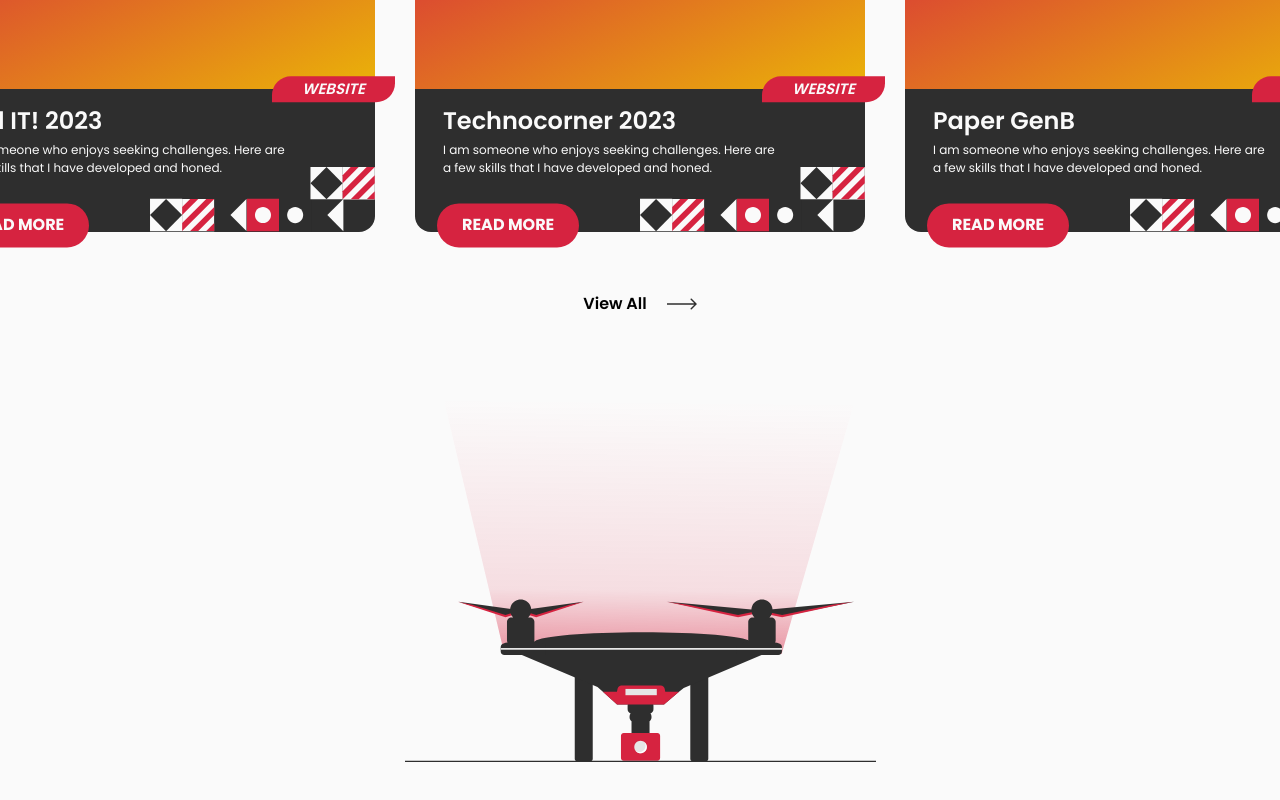
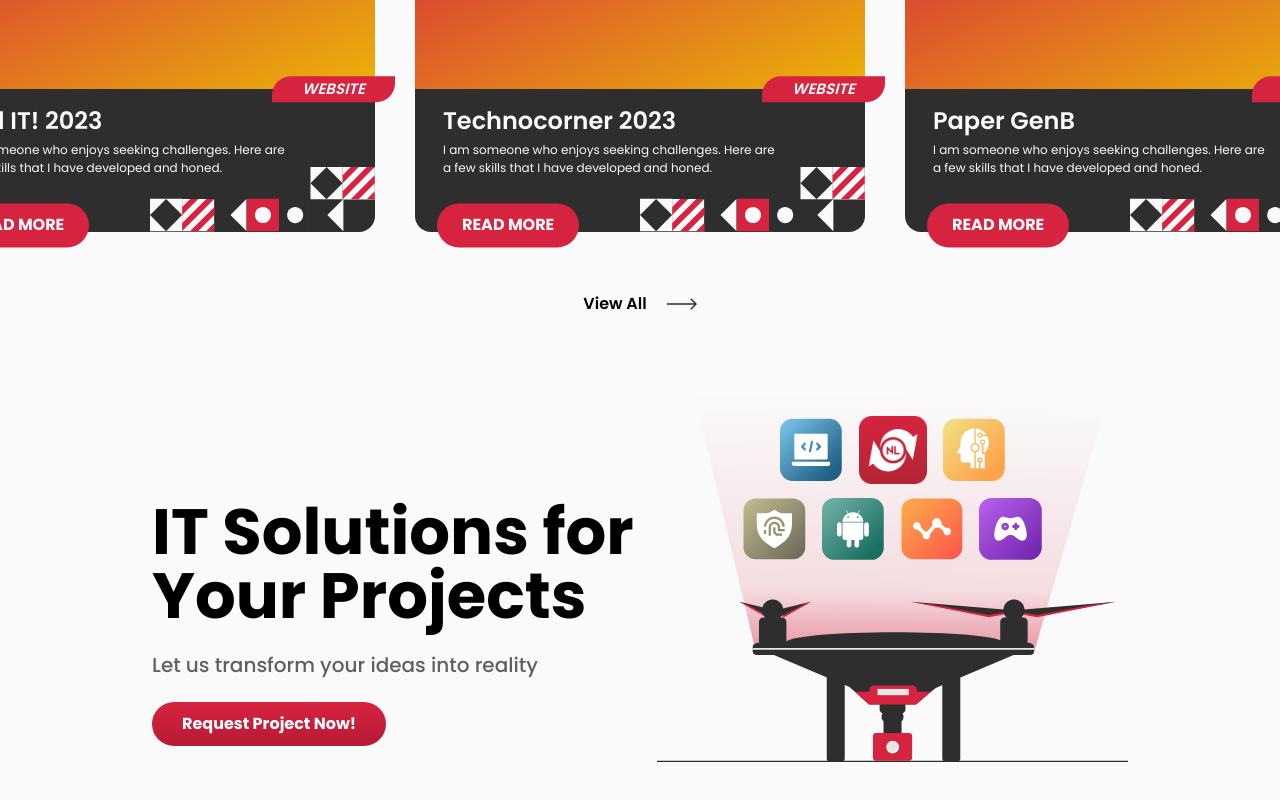
Before and after one commit to Night-Login/night-login-website-2024, a Next.js app: page / in a window 1280 px wide. Shown: the part 1996-2796 px from the top of the page. Built offline with nearby package versions, Linux system fonts and the light colour scheme.

Commit message:
feat: done Solutions section

```diff
--- a/src/components/Landing/Solutions.tsx
+++ b/src/components/Landing/Solutions.tsx
@@ -1,17 +1,31 @@
 import Image from "next/image";
-import Drone from "@/../../public/assets/images/Drone.svg";
+import NL from "@/../../public/assets/images/LogoRed.png";
+import NADC from "@/../../public/assets/images/NADC.svg";
+import NCSC from "@/../../public/assets/images/NCSC.svg";
+import NDSC from "@/../../public/assets/images/NDSC.svg";
+import NGDC from "@/../../public/assets/images/NGDC.svg";
+import NHCI from "@/../../public/assets/images/NHCI.svg";
+import NWDC from "@/../../public/assets/images/NWDC.svg";
+import Button from "../Button";
 
 export default function Solutions() {
   return (
-    <main className="min-h-screen flex justify-center">
-      {/* Drone SVG */}
-      <div>
+    <main className="flex justify-center items-start pb-20">
+      <section className="flex h-fit items-end flex-col-reverse lg:flex-row">
+      <div className="flex flex-col gap-[22px] items-center lg:items-start pb-4">
+        <h1 className="font-bold text-[45px] md:text-[64px] max-w-[505px] leading-[100%] text-center lg:text-left">IT Solutions for Your Projects</h1>
+        <p className="font-medium text-[#606060] text-[16px] lg:text-[20px]">Let us transform your ideas into reality</p>
+        <Button title="Request Project Now!" color="red" />
+      </div>
+      <div className="relative flex justify-center">
+        {/* Drone SVG */}
         <svg
           width="471"
           height="386"
           viewBox="0 0 471 386"
           fill="none"
           xmlns="http://www.w3.org/2000/svg"
+          className="max-w-full"
         >
           <path
             d="M33 0L99.4217 278H376.595L457 0H33Z"
@@ -137,7 +151,22 @@ export default function Solutions() {
             </clipPath>
           </defs>
         </svg>
+
+        <div className="absolute top-[40px] flex flex-col items-center gap-[13.5px]">
+          <div className="flex gap-[16.25px]">
+            <Image className="hover:scale-[1.1] cursor-pointer transition w-[50px] md:w-[62.5px] h-auto" src={NWDC} alt="Logo NWDC" />
+            <Image className="hover:scale-[1.1] cursor-pointer transition w-[55px] md:w-[68px] h-auto" src={NL} alt="Logo NL" />
+            <Image className="hover:scale-[1.1] cursor-pointer transition w-[50px] md:w-[62.5px] h-auto" src={NHCI} alt="Logo NHCI" />
+          </div>
+          <div className="flex gap-[16.25px]">
+            <Image className="hover:scale-[1.1] cursor-pointer transition w-[50px] md:w-[62.5px] h-auto" src={NCSC} alt="Logo NL" />
+            <Image className="hover:scale-[1.1] cursor-pointer transition w-[50px] md:w-[62.5px] h-auto" src={NADC} alt="Logo NL" />
+            <Image className="hover:scale-[1.1] cursor-pointer transition w-[50px] md:w-[62.5px] h-auto" src={NDSC} alt="Logo NL" />
+            <Image className="hover:scale-[1.1] cursor-pointer transition w-[50px] md:w-[62.5px] h-auto" src={NGDC} alt="Logo NL" />
+          </div>
+        </div>
       </div>
+      </section>
     </main>
   );
 }
```
